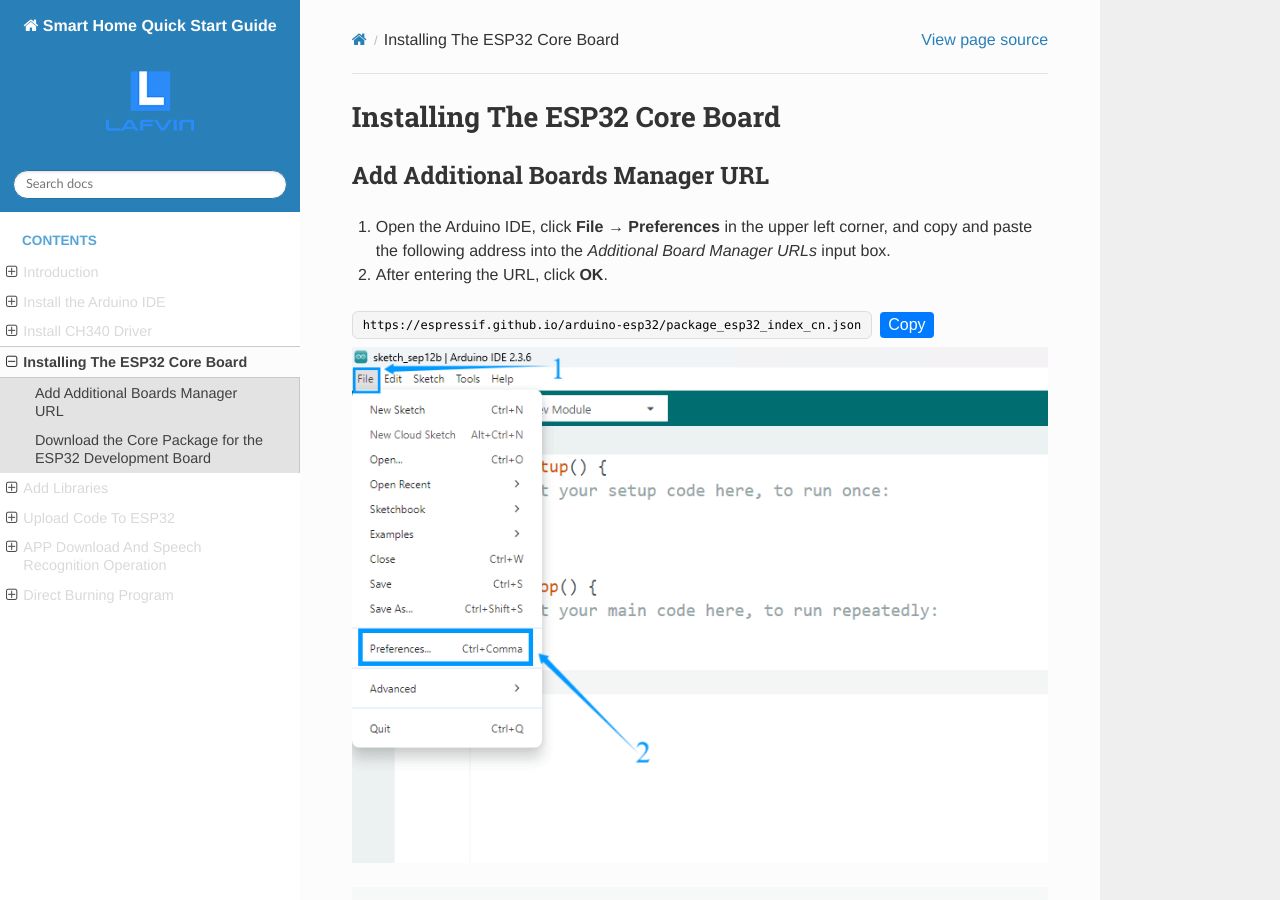
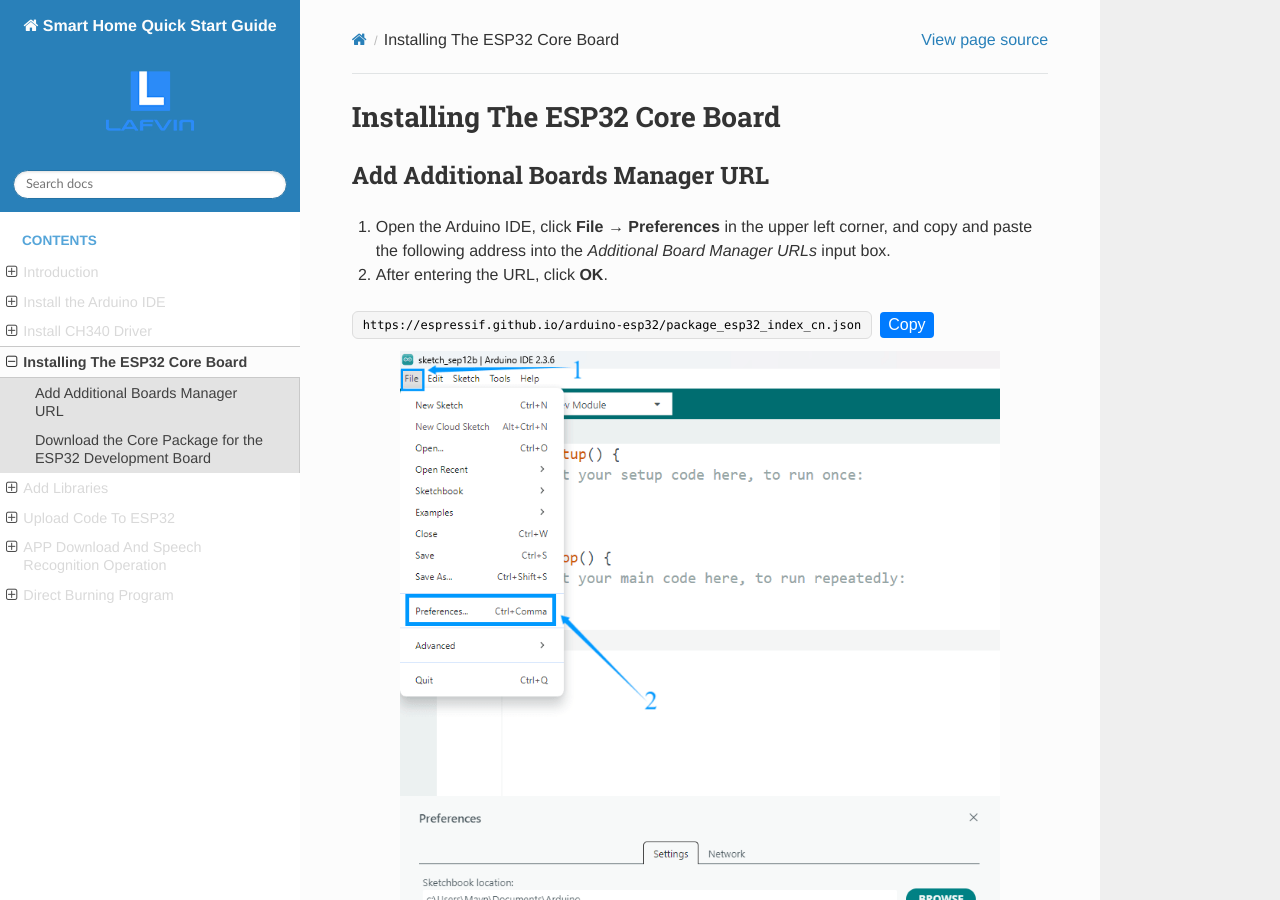
Before and after one commit to COLA508/Lafvin_Smart_Home-UsingTutorials, a Sphinx documentation site: the page built from docs/source/install_ESP32.rst, in a window 1280 px wide and 900 px high. Built offline with Sphinx 7.4.7 and the Read the Docs theme 3.1.0, drawn with Linux system fonts in a browser that asks for light colours.

Commit message:
Update install_ESP32.rst

```diff
--- a/docs/source/install_ESP32.rst
+++ b/docs/source/install_ESP32.rst
@@ -9,19 +9,29 @@
 
 .. raw:: html
 
-   <div style="display:flex;align-items:center;gap:8px;margin:8px 0;">
+   <div style="display:flex;align-items:center;gap:8px;margin:12px 0;">
      <code id="esp32-url" style="background:#f5f5f5;padding:6px 10px;border:1px solid #ddd;border-radius:6px;">https://espressif.github.io/arduino-esp32/package_esp32_index_cn.json</code>
      <button onclick="navigator.clipboard.writeText(document.getElementById('esp32-url').innerText)" style="padding:4px 8px;background:#007bff;color:#fff;border:none;border-radius:4px;cursor:pointer;"> Copy</button>
    </div>
 
 .. image:: _static/18.URL.png
+   :width: 600
+   :align: center
+
 .. image:: _static/19.URL.png
+   :width: 600
+   :align: center
+
 .. image:: _static/20.URL.png
+   :width: 600
+   :align: center
+
 
 .. admonition:: Precaution
    :class: note
 
    - After completing this step, you need to close and reopen the Arduino IDE.
+
 
 Download the Core Package for the ESP32 Development Board
 ---------------------------------------------------------
@@ -29,25 +39,36 @@
 1. Open the Arduino IDE, click the second icon on the left to open the **BOARDS MANAGER** page.
 
    .. image:: _static/21.ESP32_CORE.png
+      :width: 600
+      :align: center
 
 2. Enter **ESP32** in the search box and press Enter.
 
 3. Find the core package titled *esp32 by Espressif Systems*, select version **3.2.0** from the drop-down menu, and click **Install** to download and install it.
 
    .. image:: _static/22.ESP32_CORE.png
+      :width: 600
+      :align: center
 
 4. Please wait for the download progress bar in the lower right corner to complete.
 
    .. image:: _static/23.ESP32_CORE.png
+      :width: 600
+      :align: center
 
 5. When the download is complete, the message **Successfully installed platform esp32:3.2.0** will be displayed.
 
    .. image:: _static/24.ESP32_CORE.png
+      :width: 600
+      :align: center
 
 6. Check if the installation is successful:
 Click **Tools → Board → esp32** to check whether an ESP32 development board is available for selection.
 
    .. image:: _static/25.ESP32_CORE.png
+      :width: 600
+      :align: center
+
 
 .. admonition:: Precaution
    :class: note
```
